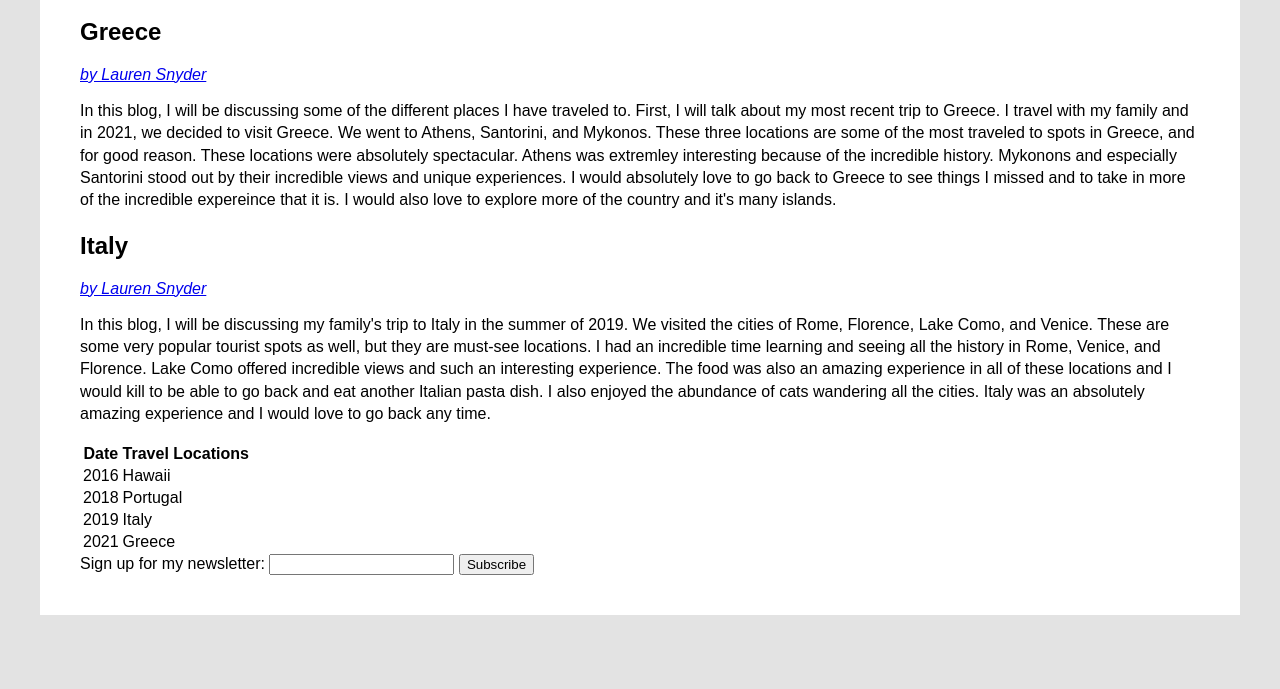
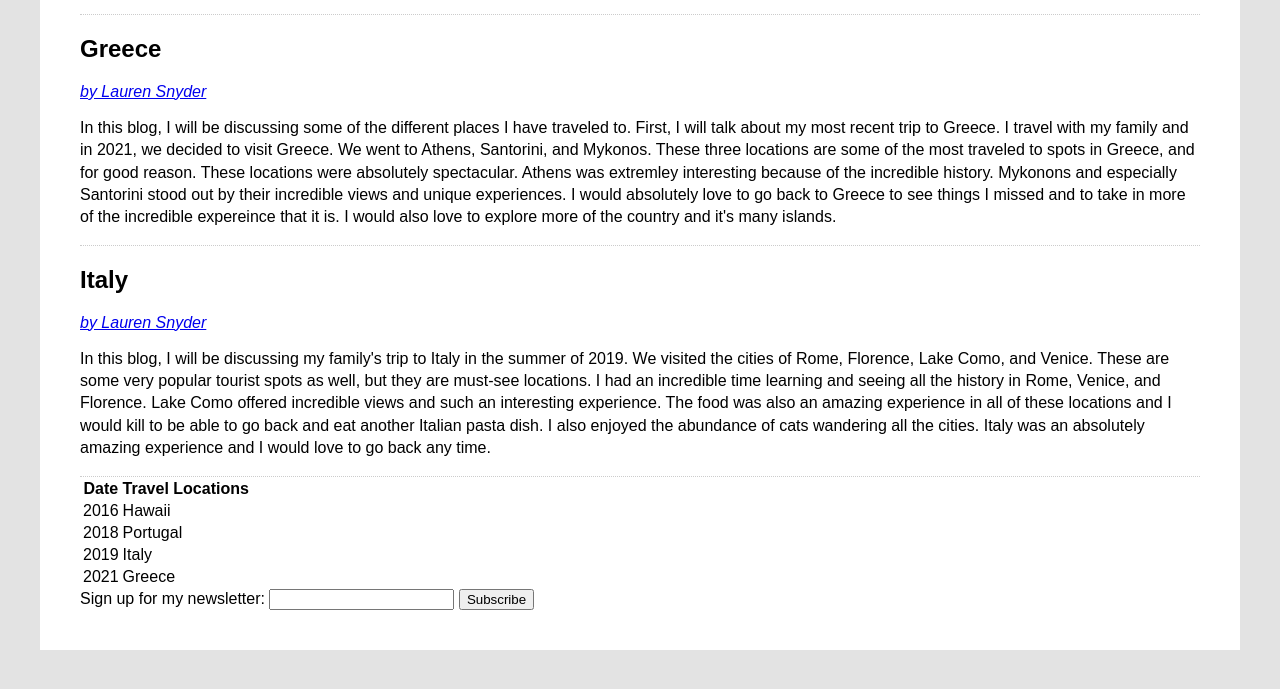
Before and after one commit to laurenxsnyder/mi349_blog, a plain HTML site: page index.html in a window 1280 px wide. Shown: the part 217-906 px from the top of the page. Before the commit the page ends 872 px from the top, so only its background shows below. Drawn offline with Linux system fonts and the light colour scheme.

Commit message:
add borders

```diff
--- a/style.css
+++ b/style.css
@@ -20,9 +20,9 @@
 }
 
 #blog {
-
+    border-top: 1px dotted #ccc;
 }
 
 .blog-post {
-
+    border-bottom: 1px dotted #ccc;
 }
```
